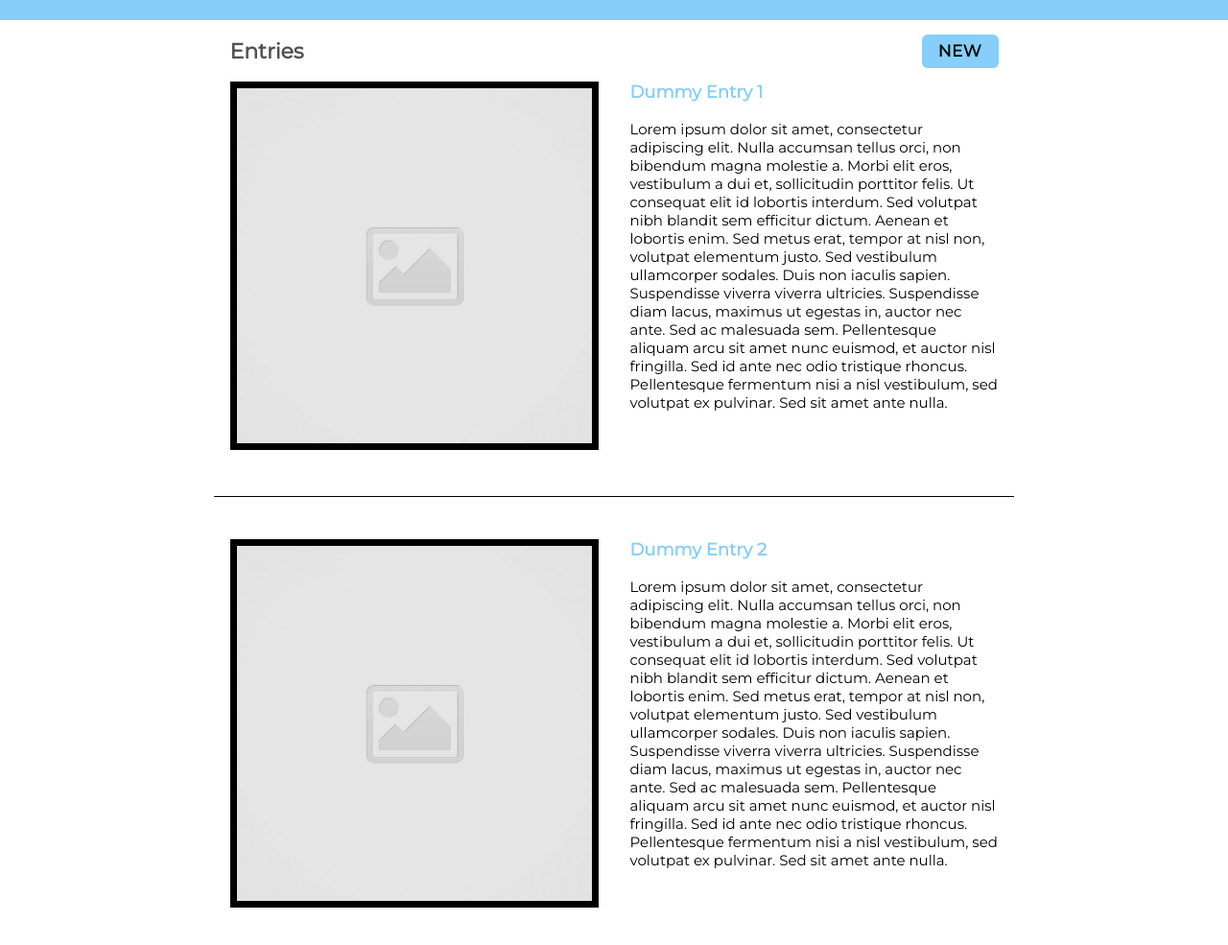
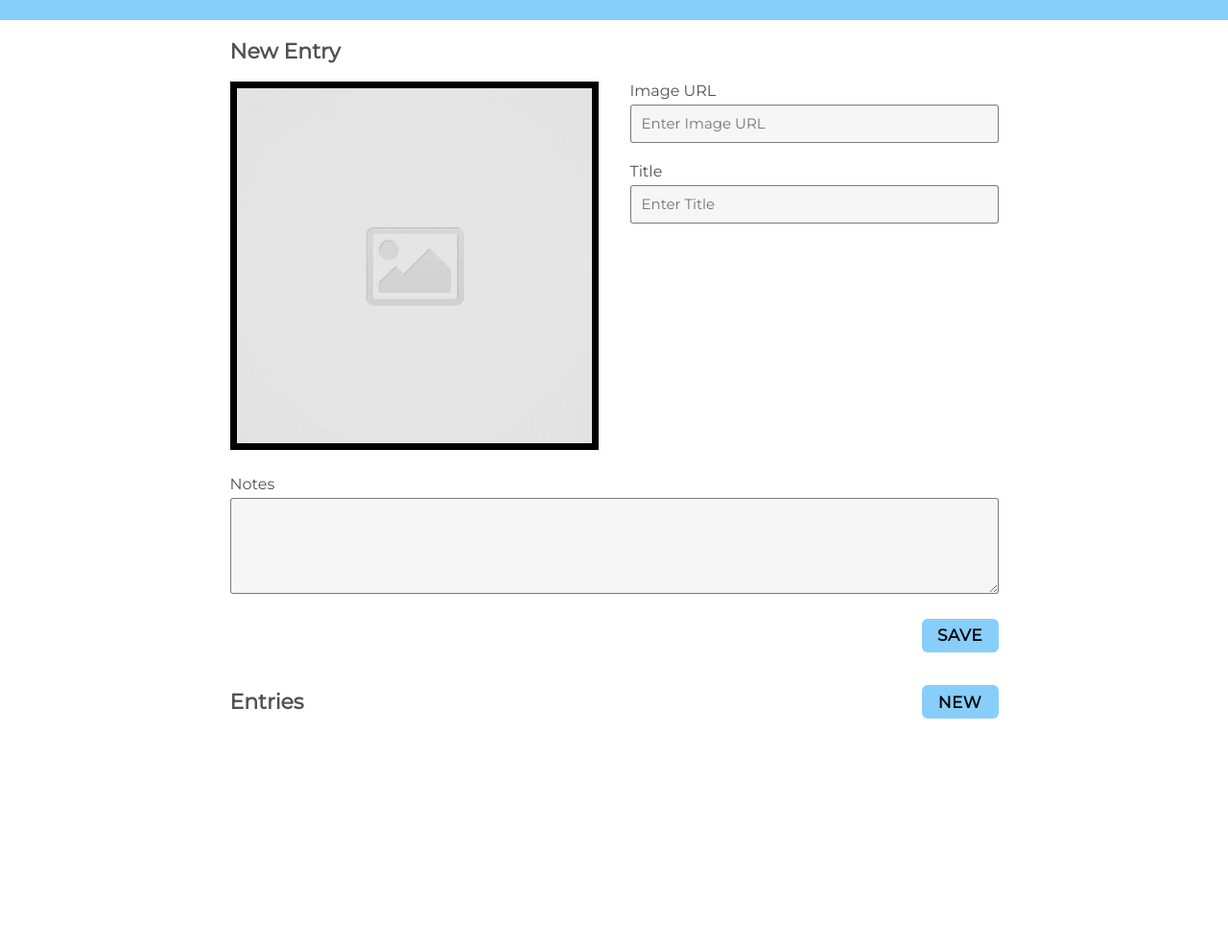
Before and after one commit to ameliatalkington/code-journal, a website: page index.html in a window 1280 px wide. Shown: the part 55-1040 px from the top of the page at 96% size. After the commit the page ends 818 px from the top, so only its background shows below. Drawn offline with Linux system fonts and the light colour scheme.

Commit message:
When DOMContentLoaded event is fired a DOM tree is created for every journal entry

```diff
--- a/index.html
+++ b/index.html
@@ -23,7 +23,7 @@
     </div>
   </header>
   <main>
-    <div class="container hidden" data-view="entry-form">
+    <div class="container" data-view="entry-form">
       <form id="form">
         <div class="row">
           <div class="column-full">
@@ -59,56 +59,12 @@
       </form>
     </div>
     <div class="container" data-view="entries">
-      <div class="row">
+      <div class="row entries">
         <div class="column">
           <h2>Entries</h2>
           <button class="new-button">NEW</button>
         </div>
       </div>
-      <ul>
-        <div class="row">
-          <div class="column-half">
-            <img class="displayed-image" src="images/placeholder-image-square.jpg" alt="placeholder-image-square">
-          </div>
-          <div class="column-half">
-            <h3>Dummy Entry 1</h3>
-            <p>Lorem ipsum dolor sit amet, consectetur adipiscing elit. Nulla accumsan tellus orci, non bibendum magna molestie a.
-              Morbi elit eros, vestibulum a dui et, sollicitudin porttitor felis. Ut consequat elit id lobortis interdum. Sed
-              volutpat
-              nibh blandit sem efficitur dictum. Aenean et lobortis enim. Sed metus erat, tempor at nisl non, volutpat elementum
-              justo. Sed vestibulum ullamcorper sodales. Duis non iaculis sapien.
-
-              Suspendisse viverra viverra ultricies. Suspendisse diam lacus, maximus ut egestas in, auctor nec ante. Sed ac
-              malesuada
-              sem. Pellentesque aliquam arcu sit amet nunc euismod, et auctor nisl fringilla. Sed id ante nec odio tristique
-              rhoncus.
-              Pellentesque fermentum nisi a nisl vestibulum, sed volutpat ex pulvinar. Sed sit amet ante nulla.</p>
-          </div>
-        </div>
-      </ul>
-      <ul>
-        <div class="row">
-          <div class="column-half">
-            <img class="displayed-image" src="images/placeholder-image-square.jpg" alt="placeholder-image-square">
-          </div>
-          <div class="column-half">
-            <h3>Dummy Entry 2</h3>
-            <p>Lorem ipsum dolor sit amet, consectetur adipiscing elit. Nulla accumsan tellus orci, non bibendum magna
-              molestie a.
-              Morbi elit eros, vestibulum a dui et, sollicitudin porttitor felis. Ut consequat elit id lobortis interdum. Sed
-              volutpat
-              nibh blandit sem efficitur dictum. Aenean et lobortis enim. Sed metus erat, tempor at nisl non, volutpat
-              elementum
-              justo. Sed vestibulum ullamcorper sodales. Duis non iaculis sapien.
-
-              Suspendisse viverra viverra ultricies. Suspendisse diam lacus, maximus ut egestas in, auctor nec ante. Sed ac
-              malesuada
-              sem. Pellentesque aliquam arcu sit amet nunc euismod, et auctor nisl fringilla. Sed id ante nec odio tristique
-              rhoncus.
-              Pellentesque fermentum nisi a nisl vestibulum, sed volutpat ex pulvinar. Sed sit amet ante nulla.</p>
-          </div>
-        </div>
-      </ul>
     </div>
   </main>
   <script src="js/data.js"></script>
--- a/js/data.js
+++ b/js/data.js
@@ -1,5 +1,6 @@
 /* exported data */
 var previousDataJSON = localStorage.getItem('code-journal-local-storage');
+var $entries = document.querySelector('.row.entries');
 
 var data = {
   view: 'entry-form',
@@ -16,3 +17,28 @@ window.addEventListener('beforeunload', function (event) {
   var dataJSON = JSON.stringify(data);
   localStorage.setItem('code-journal-local-storage', dataJSON);
 });
+
+window.addEventListener('DOMContentLoaded', function (event) {
+  for (var i = 0; i < data.entries.length; i++) {
+    $entries.appendChild(newEntry(data.entries[i]));
+  }
+});
+
+function newEntry(entry) {
+  var $ul = document.createElement('ul');
+  var $divRow = $ul.appendChild(document.createElement('div'));
+  $divRow.setAttribute('class', 'row');
+  var $divColHalf1 = $divRow.appendChild(document.createElement('div'));
+  $divColHalf1.setAttribute('class', 'column-half');
+  var $divColHalf2 = $divRow.appendChild(document.createElement('div'));
+  $divColHalf2.setAttribute('class', 'column-half');
+  var $imgTag = $divColHalf1.appendChild(document.createElement('img'));
+  var $h3 = $divColHalf2.appendChild(document.createElement('h3'));
+  var $p = $divColHalf2.appendChild(document.createElement('p'));
+
+  $imgTag.setAttribute('src', entry.imageUrl);
+  $h3.textContent = entry.title;
+  $p.textContent = entry.notes;
+
+  return ($ul);
+}
--- a/js/main.js
+++ b/js/main.js
@@ -5,7 +5,6 @@ var $displayedImage = document.querySelector('.displayed-image');
 var $form = document.querySelector('#form');
 var $title = document.querySelector('#title');
 var $notes = document.querySelector('#notes');
-var $entries = document.querySelector('.container');
 
 $photoURL.addEventListener('input', function (event) {
   $displayedImage.setAttribute('src', event.target.value);
@@ -23,18 +22,3 @@ $form.addEventListener('submit', function (event) {
   data.nextEntryId++;
   $form.reset();
 });
-
-function newEntry(entry) {
-  var $ul = document.createElement('ul');
-  var $divRow = $ul.appendChild(document.createElement('div'));
-  $divRow.setAttribute('class', 'row');
-  var $divColHalf1 = $divRow.appendChild(document.createElement('div'));
-  $divColHalf1.setAttribute('class', 'column-half');
-  var $divColHalf2 = $divRow.appendChild(document.createElement('div'));
-  $divColHalf2.setAttribute('class', 'column-half');
-  var $imgTag = $divColHalf1.appendChild(document.createElement('img'));
-  var $h3 = $divColHalf2.appendChild(document.createElement('h3'));
-  var $p = $divColHalf2.appendChild(document.createElement('p'));
-
-  return($ul);
-}
```
